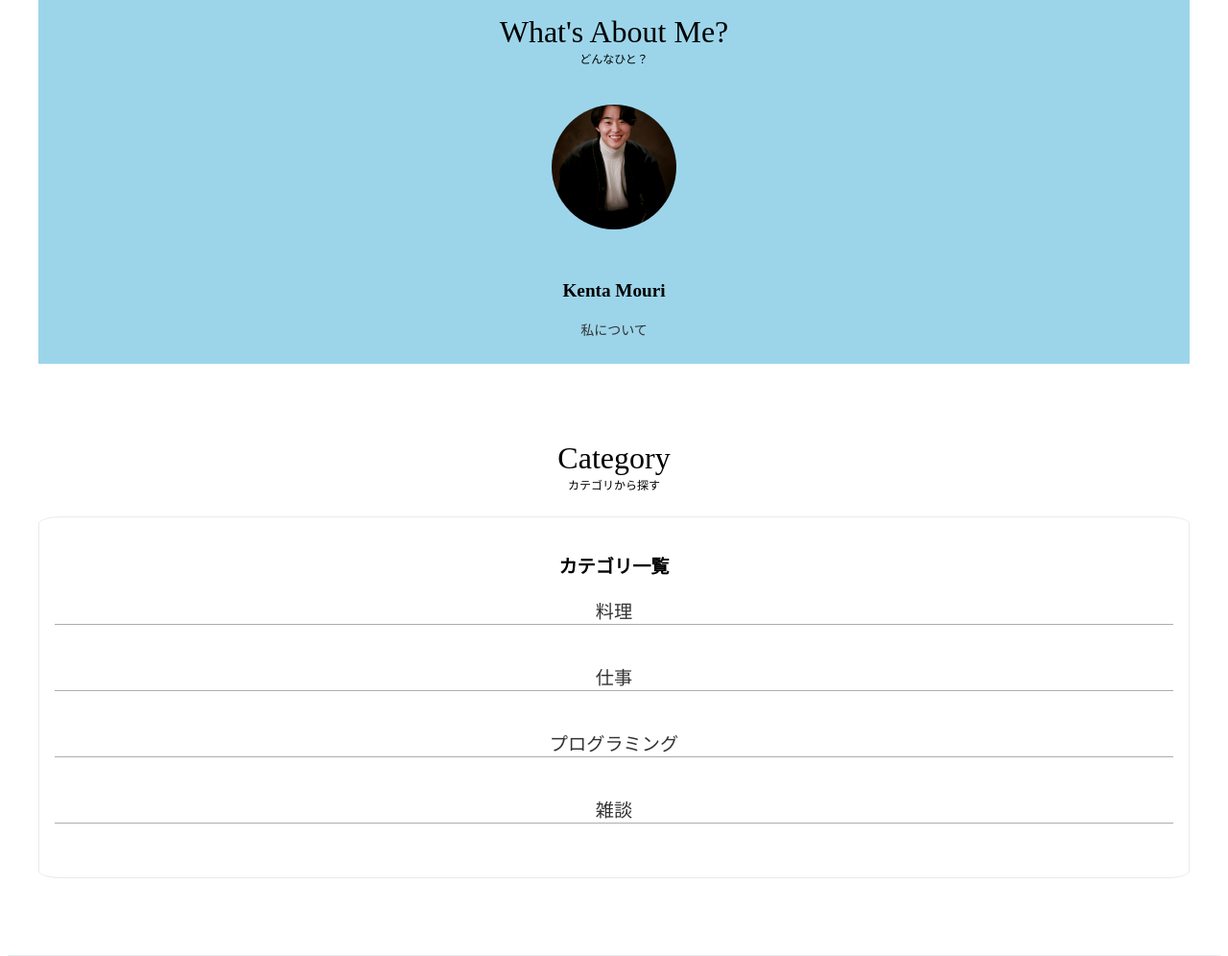
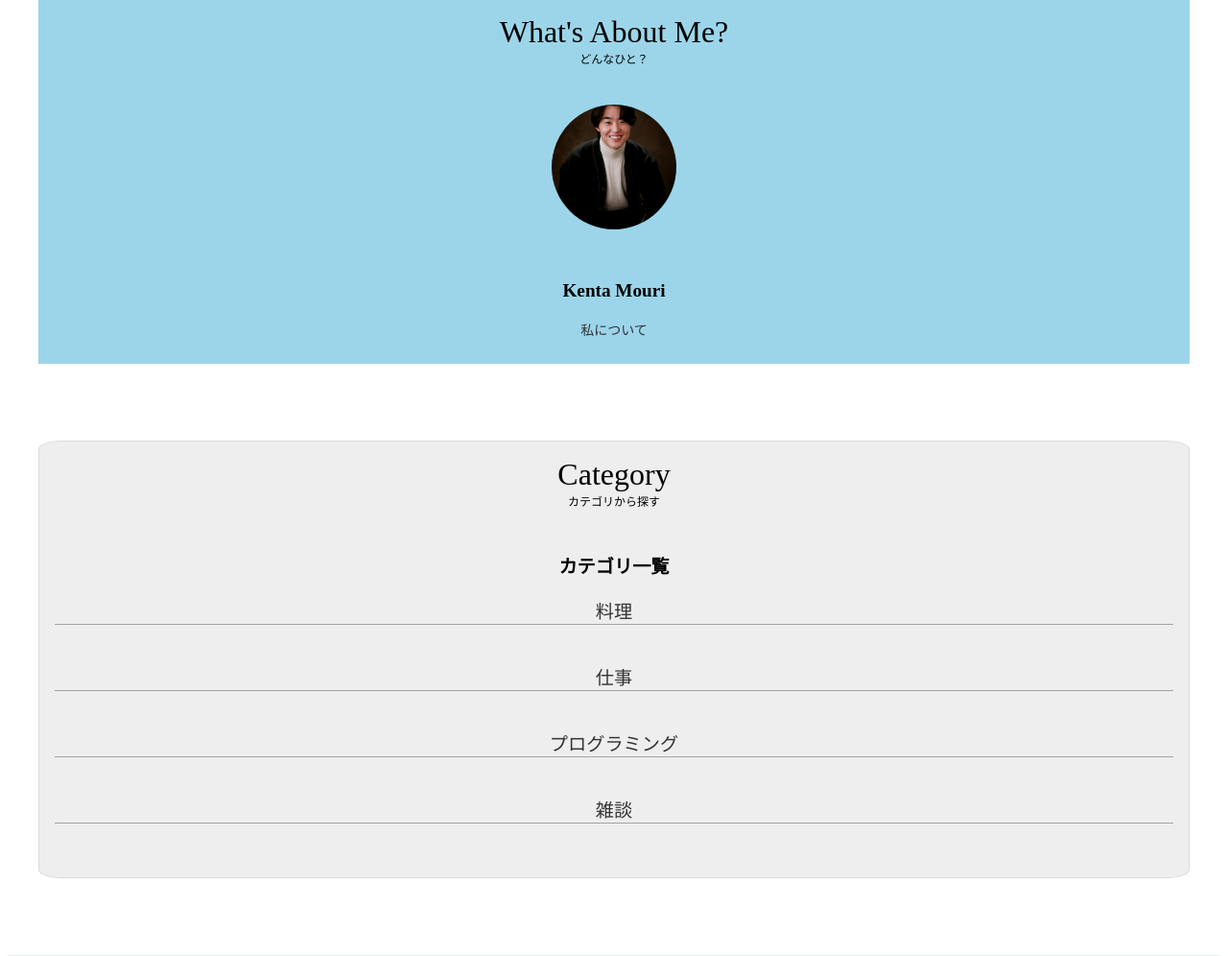
Before and after one commit to SushiRocket/django, a Django app: page /category/1/ in a window 1280 px wide. Shown: the part 371-1367 px from the top of the page at 96% size. Run offline with Django 5.2, Linux system fonts and the light colour scheme; data comes from the database, SQL or seed files in the repository; some libraries are stand-ins or nearby versions.

Commit message:
categoryのbackcolorを変更

```diff
--- a/project4/notes/static/notes/css/index.css
+++ b/project4/notes/static/notes/css/index.css
@@ -270,6 +270,7 @@ padding-bottom: 120px;
     font-size: 0.75rem;
 }
 .category {
+    background-color: #eeeeee;
     text-align: center;
     margin-bottom: 60px;
     padding: 1rem 1rem;
--- a/project4/notes/templates/notes/post_list.html
+++ b/project4/notes/templates/notes/post_list.html
@@ -52,13 +52,13 @@
           <a href="{% url 'notes:about' %}">私について</a>
         </div>
       </section>
-      <div class="category-top">
-        Category
-      </div>
-      <div class="category-subtop">
-        カテゴリから探す
-      </div>
       <section class="category">
+        <div class="category-top">
+          Category
+        </div>
+        <div class="category-subtop">
+          カテゴリから探す
+        </div>
         <div>
           <h3 class="section-title">カテゴリ一覧</h3>
           {% for category in category_list %}
```
